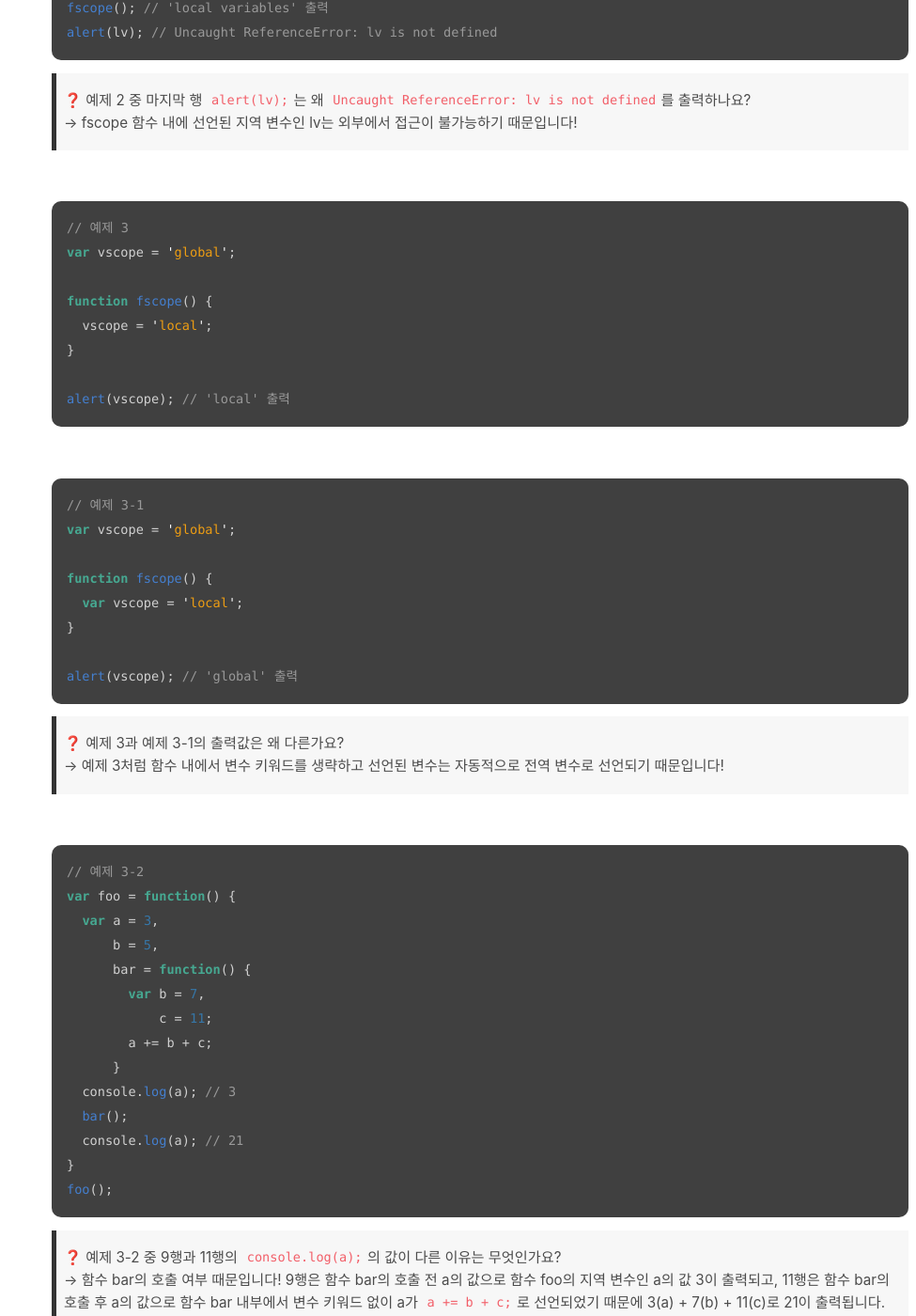
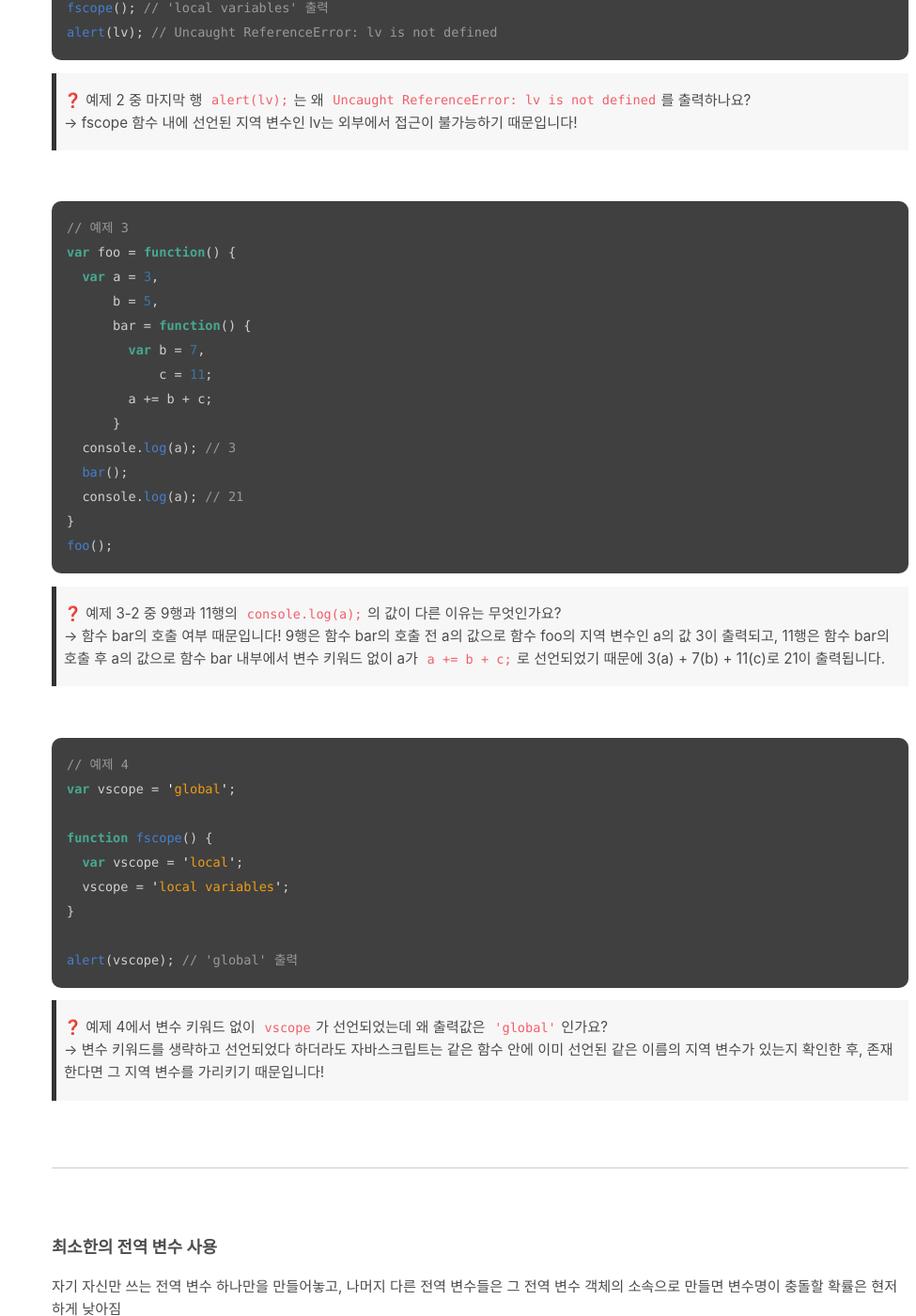
Before and after one commit to absolutelyfullycapable/absolutelyfullycapable.github.io, a Jekyll site: the page built from _posts/2021-04-07-javascript-scope.md, in a window 1280 px wide and 1400 px high, scrolled down 5327 px. Shown: the whole window at 94% size, without its empty margins (305-1280 px from the left). Built offline with Jekyll 4.4.1, drawn with Linux system fonts in a browser that asks for light colours; comment, search, counter and statistics services are not loaded.

Commit message:
Update 2021-04-07-javascript-scope.md

````diff
--- a/_posts/2021-04-07-javascript-scope.md
+++ b/_posts/2021-04-07-javascript-scope.md
@@ -223,36 +223,6 @@ alert(lv); // Uncaught ReferenceError: lv is not defined
 
 ```js
 // 예제 3
-var vscope = 'global';
-
-function fscope() {
-  vscope = 'local';
-}
-
-alert(vscope); // 'local' 출력
-```
-
-<br>
-
-```js
-// 예제 3-1
-var vscope = 'global';
-
-function fscope() {
-  var vscope = 'local';
-}
-
-alert(vscope); // 'global' 출력
-```
-
-> ❓ 예제 3과 예제 3-1의 출력값은 왜 다른가요?
-<br>
-→ 예제 3처럼 함수 내에서 변수 키워드를 생략하고 선언된 변수는 자동적으로 전역 변수로 선언되기 때문입니다!
-
-<br>
-
-```js
-// 예제 3-2
 var foo = function() {
   var a = 3,
       b = 5,
````
